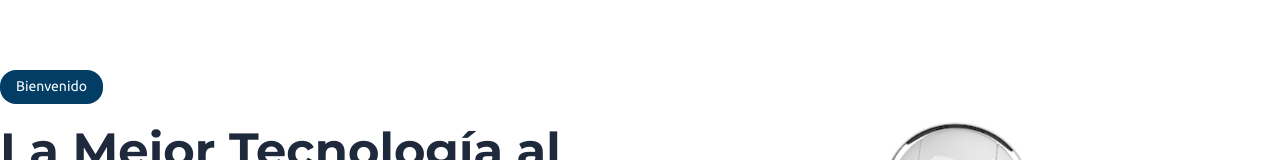
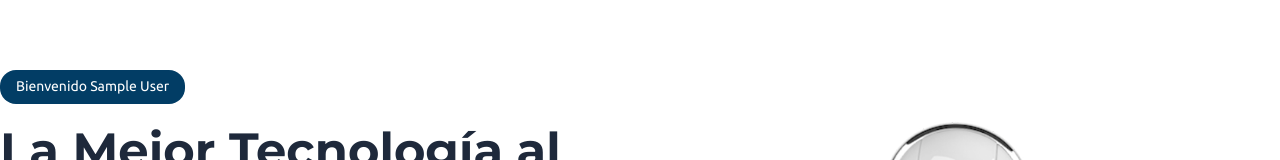
Before and after one commit to EnriqueHM31/ecommerce-recomendaciones, a React (Vite) app: page / in a window 1280 px wide. Shown: the part 135-295 px from the top of the page. Built offline with nearby package versions, Linux system fonts and the light colour scheme; no server answers; sample sign-in values are in the browser's storage; what @react-pdf/renderer would draw is missing.

Commit message:
Fix user greeting logic in Hero component: Updated conditional rendering to display first and last names only if they are not null, enhancing user experience and preventing 'undefined' values in the greeting message.

```diff
--- a/src/components/Home/Hero.tsx
+++ b/src/components/Home/Hero.tsx
@@ -33,7 +33,7 @@ export default function Hero() {
                                     className="text-sm text-theme-secondary bg-theme-primary w-fit px-4 py-2 rounded-2xl mb-4 leading-tight text-center"
 
                                 >
-                                    {`Bienvenido ${user?.firstName === null ? user?.firstName : ''} ${user?.lastName === null ? user?.lastName : ''}`}
+                                    {`Bienvenido ${user?.firstName !== null ? user?.firstName : ''} ${user?.lastName !== null ? user?.lastName : ''}`}
                                 </motion.p>
                             )
                         }
```
